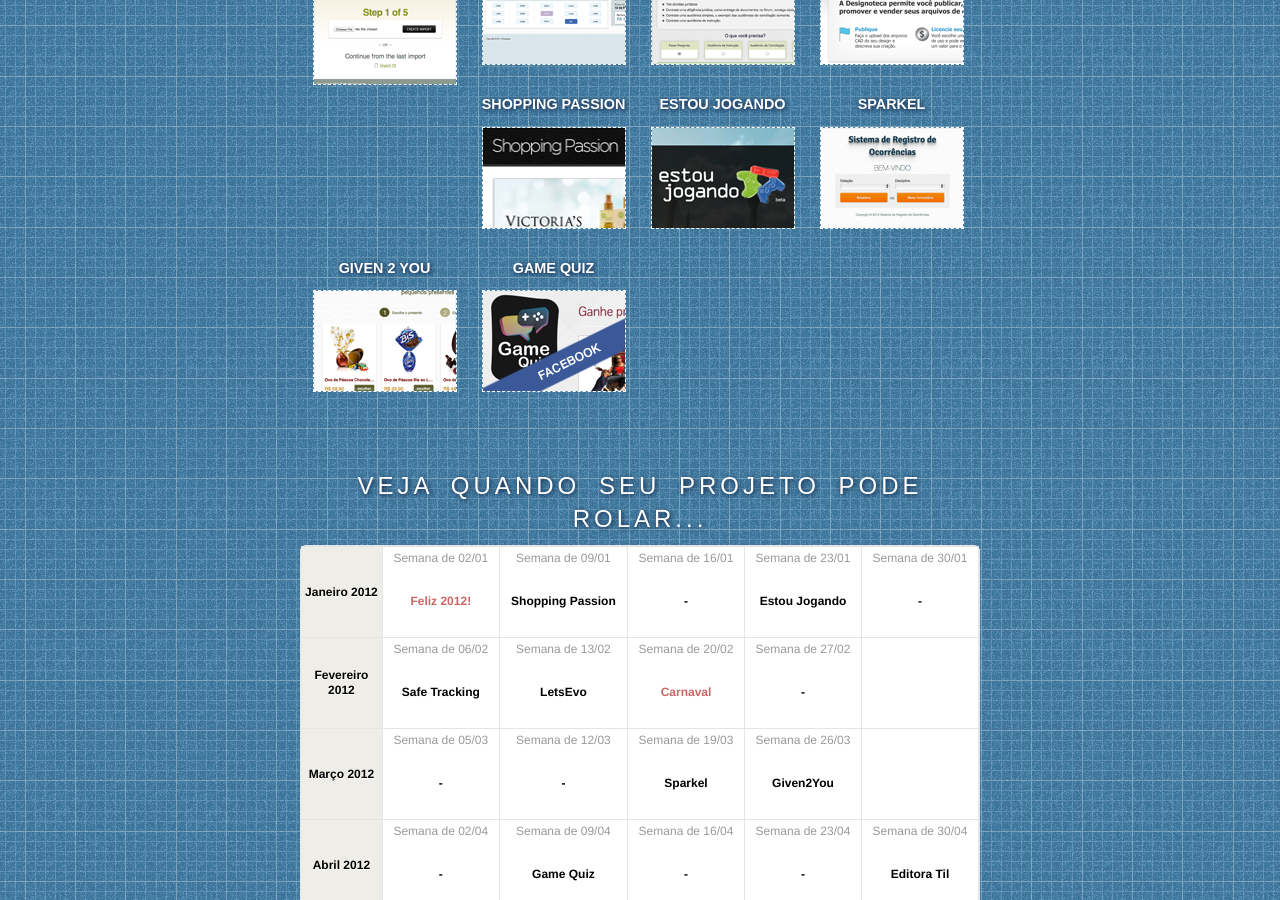
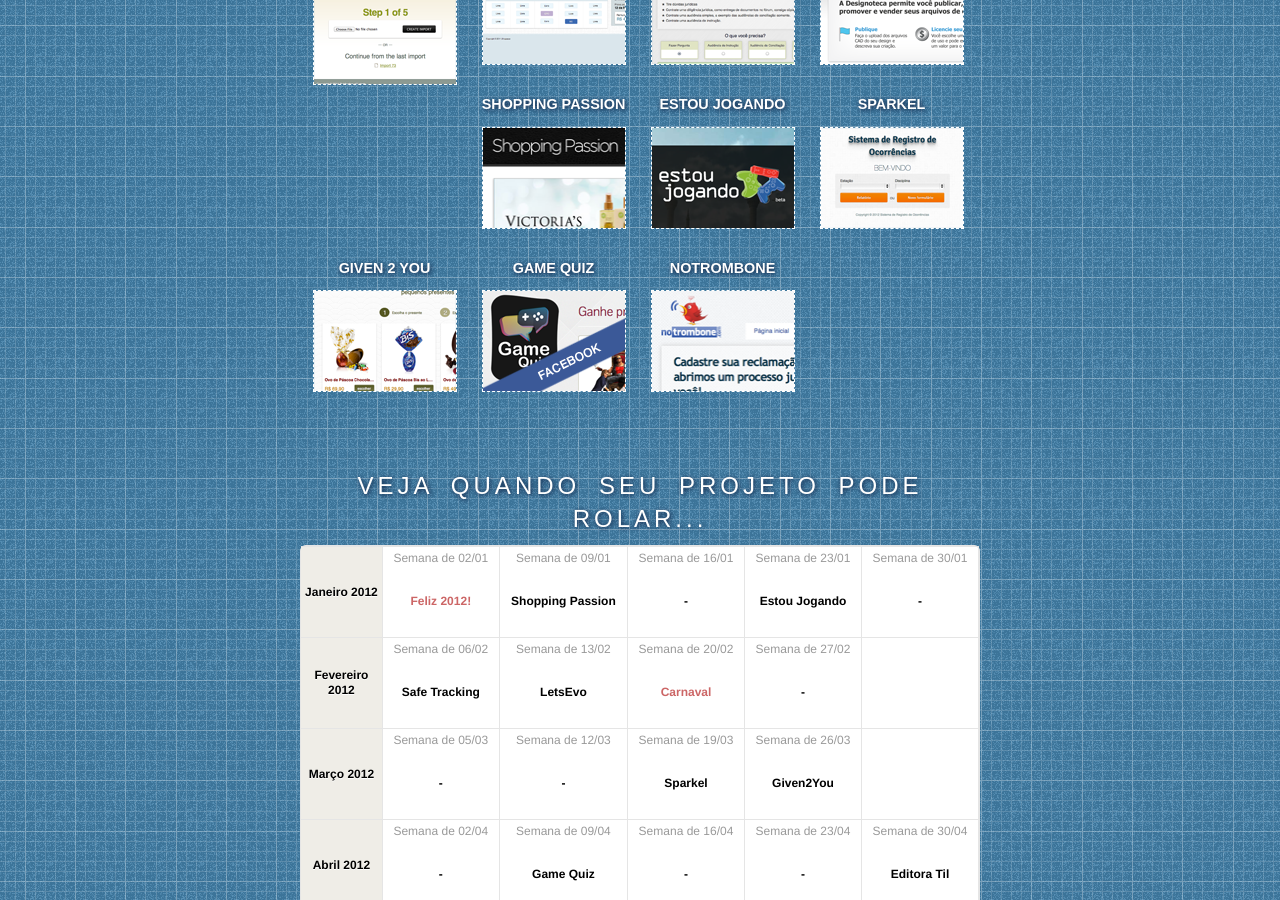
Before and after one commit to marciomarques/startupdev.github.com, a Jekyll site: the page built from index.html, in a window 1280 px wide and 900 px high, scrolled down 1157 px. Built offline with Jekyll 4.4.1, drawn with Linux system fonts in a browser that asks for light colours; nearby versions of some CDN libraries; some web fonts are replaced.

Commit message:
Adding NoTrombone.

```diff
--- a/index.html
+++ b/index.html
@@ -212,6 +212,10 @@
   <li>
     <h4>Game Quiz</h4>
     <p><span class="facebook">Facebook</span><img src="/images/apps/gamequiz.png" width="142" height="100" alt="Game Quiz" /></p>
+  </li>
+  <li>
+    <h4>NoTrombone</h4>
+    <p><a href="http://notrombone.com" rel="external"><img src="/images/apps/no-trombone.png" width="142" height="100" alt="NoTrombone" /></a></p>
   </li>
 </ul>
 
```
Also changed, not shown: images/apps/no-trombone.png (added).
